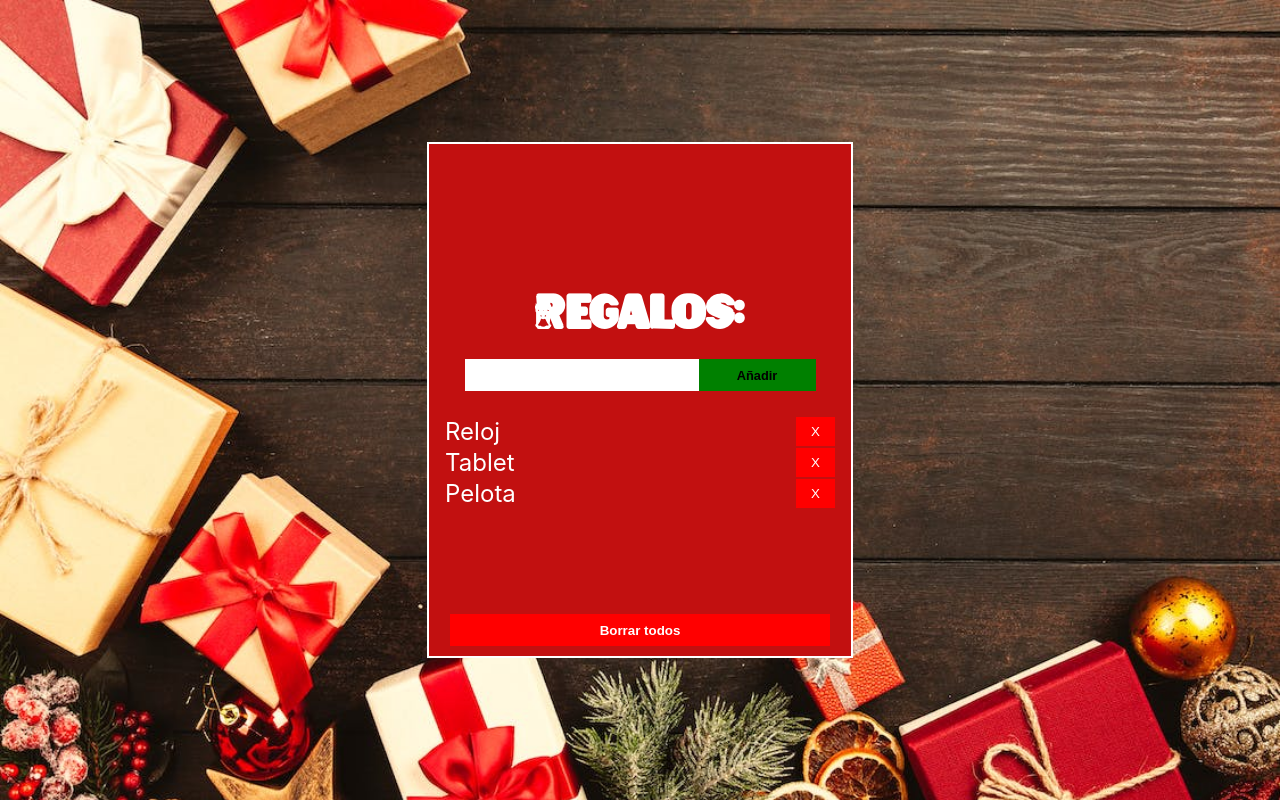
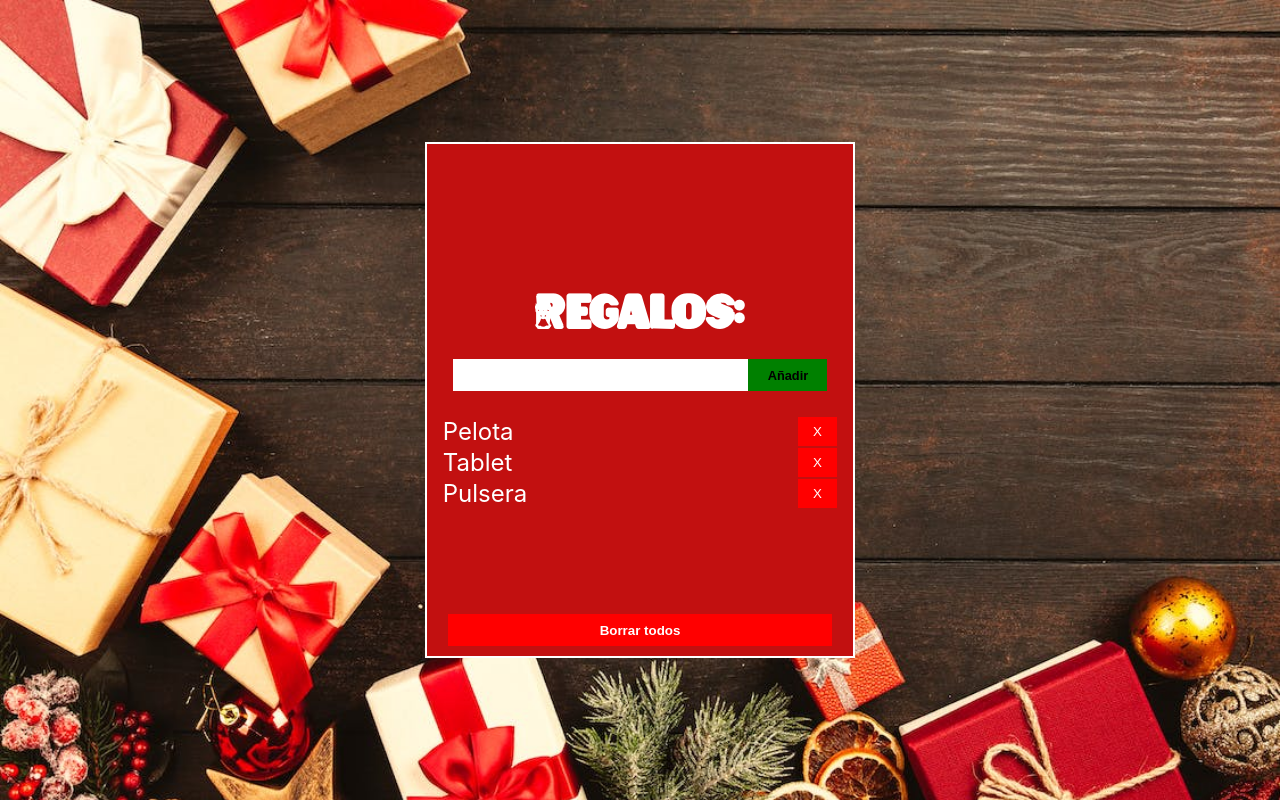
Before and after one commit to l3c45/Adviency-Reto-Gonzalo-Pozzo, a React (Create React App) app: page / in a window 1280 px wide. Built offline with nearby package versions, Linux system fonts and the light colour scheme.

Commit message:
Reto Dia 8

```diff
--- a/src/App.css
+++ b/src/App.css
@@ -60,7 +60,7 @@
   width: 60%;
 }
 
-.giftInput:focus {
+.giftInput:focus,.giftQuantity:focus {
  outline: none;
 }
 .giftButton{
@@ -70,12 +70,23 @@
   background-color: green;
   border:none;
   height: 100%;
-  width: 30%;
+  width: 20%;
 }
 
 .giftButton:hover{
   opacity: .9;
 }
+
+.giftQuantity{
+  border-left: 1px solid red;
+  padding: 0;
+  border: none;
+   height: 100%;
+   width: 15%;
+
+}
+
+
 
 .deleteBtn{
   background-color: red;
--- a/src/App.js
+++ b/src/App.js
@@ -4,24 +4,27 @@ import Form from "./components/Form";
 import { useState } from "react";
 
 function App() {
-  const [gifts, setGifts] = useState(["Reloj","Tablet","Pelota"])
+  const [gifts, setGifts] = useState([
+    { name: "Pelota", quantity: "" },
+    { name: "Tablet", quantity: "" },
+    { name: "Pulsera", quantity: "" },
+  ]);
 
-  const addGift=(gift)=>{
-    const temp=[...gifts]
-    if(gift.length!==0 && !gifts.includes(gift)){
-      temp.push(gift)
-      setGifts(temp)
-    }else{
-      console.log("repetido o vacio")
+  const addGift = (gift) => {
+    const temp = [...gifts];
+    if (gift.name.length !== 0) {
+      temp.push(gift);
+      setGifts(temp);
+    } else {
+      console.log("repetido o vacio");
     }
+  };
 
-  }
-
-  const deleteGift=(index)=>{
-    const temp=[...gifts]
-    const deleted=temp.filter((gift,i)=>i!==index)
-    setGifts(deleted)
-  }
+  const deleteGift = (index) => {
+    const temp = [...gifts];
+    const deleted = temp.filter((gift, i) => i !== index);
+    setGifts(deleted);
+  };
   return (
     <div
       style={{ backgroundImage: `url(${bkgnd})`, backgroundSize: "cover" }}
@@ -29,18 +32,29 @@ function App() {
     >
       <div className="list">
         <h1>Regalos:</h1>
-       <Form add={addGift}/>
+        <Form add={addGift} />
 
         <ul>
-        {
-          gifts.length===0?<p className="emptyList">No Hay regalos en la lista. Por que no agragas alguno?</p>:null
-        }
-        {gifts.map((gift,i)=>{
-          return <li key={i}  >{gift}<button onClick={()=>deleteGift(i)} className="deleteBtn">X</button></li>
-        })}
-
+          {gifts.length === 0 ? (
+            <p className="emptyList">
+              No Hay regalos en la lista. Por que no agragas alguno?
+            </p>
+          ) : null}
+          {gifts.map((gift, i) => {
+            return (
+              <li key={i}>
+                {gift.name}
+                {gift.quantity !== "" ? ` X${gift.quantity}` : null}
+                <button onClick={() => deleteGift(i)} className="deleteBtn">
+                  X
+                </button>
+              </li>
+            );
+          })}
         </ul>
-        <button onClick={()=>setGifts([])} className="deleteAll">Borrar todos</button>
+        <button onClick={() => setGifts([])} className="deleteAll">
+          Borrar todos
+        </button>
       </div>
     </div>
   );
--- a/src/components/Form.jsx
+++ b/src/components/Form.jsx
@@ -1,20 +1,41 @@
-import React,{useState} from 'react'
+import React, { useState } from "react";
 
-function Form({add}) {
-    const [input, setInput] = useState("")
+function Form({ add }) {
+  const [input, setInput] = useState({ name: "", quantity: "" });
 
+  const saveGift = (e) => {
+    e.preventDefault();
+    add(input);
+    setInput({ name: "", quantity: "" });
+  };
+  return (
+    <form className="giftForm" onSubmit={(e) => saveGift(e)}>
+      <input
+        className="giftInput"
+        onChange={(e) =>
+          setInput((prev) => {
+            return { ...prev, name: e.target.value };
+          })
+        }
+        type={"text"}
+        value={input.name}
+      ></input>
+      <input
+        className="giftQuantity"
+        onChange={(e) =>
+          setInput((prev) => {
+            return { ...prev, quantity: e.target.value };
+          })
+        }
+        type={"number"}
+        value={input.quantity}
+      ></input>
 
-   const saveGift=(e)=>{
-    e.preventDefault()
-        add(input)
-        setInput("")
-     }
-  return (
-    <form className="giftForm" onSubmit={(e)=>saveGift(e)}>
-          <input className="giftInput" onChange={(e)=>setInput(e.target.value)} type={'text'} value={input}></input>
-          <button className="giftButton" type='submit'>Añadir</button>
-        </form>
-  )
+      <button className="giftButton" type="submit">
+        Añadir
+      </button>
+    </form>
+  );
 }
 
-export default Form
+export default Form;
```
